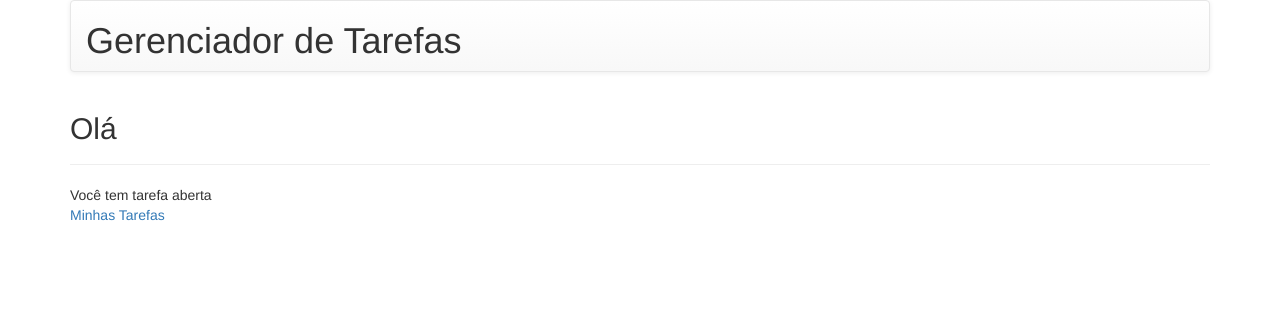
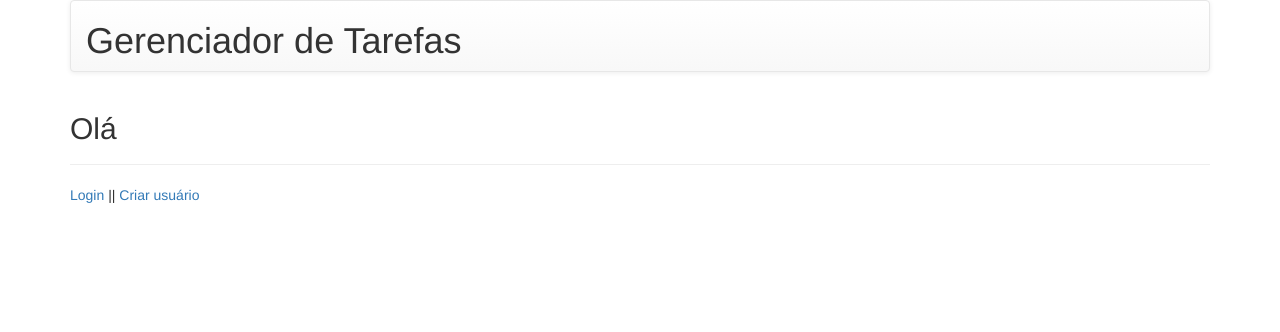
Before and after one commit to rafaelhenrique/minhas_tarefas_django, a Django app: template tarefas/templates/tarefas/home.html in a window 1280 px wide. Shown: the top 332 px of the page. Run offline with Django 3.2, Linux system fonts and the light colour scheme; the template is opened without the code that fills it, so the values that code supplies are empty; some libraries are stand-ins or nearby versions.

Commit message:
Adding if for Login if user is not logged

```diff
--- a/tarefas/templates/tarefas/home.html
+++ b/tarefas/templates/tarefas/home.html
@@ -3,6 +3,12 @@
       <div class="page-header">
         <h2>Olá {{user.first_name}} </h2>
       </div>
+      {% if user.is_authenticated %}
       Você tem {{ counter }} {% if counter > 1 %} tarefas abertas {% else %} tarefa aberta {% endif %}<br />
       <a href="/tarefas/">Minhas Tarefas</a>
+      {% else %}
+      <a href="/admin/login">Login</a>
+      ||
+      <a href="/criar_usuario/">Criar usuário</a>
+      {% endif %}
 {% endblock %}
```
